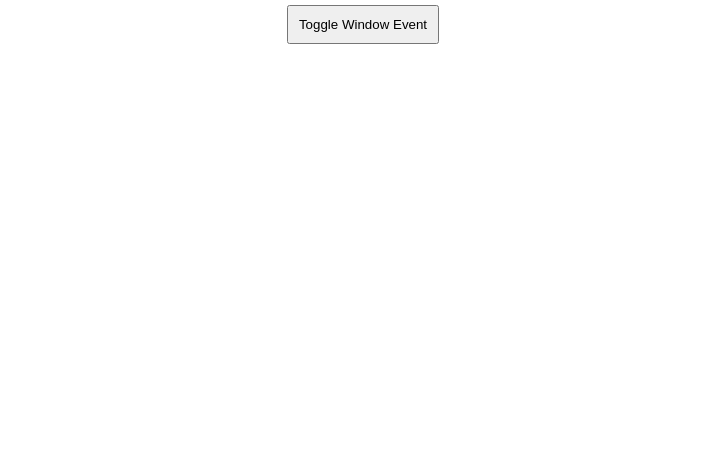
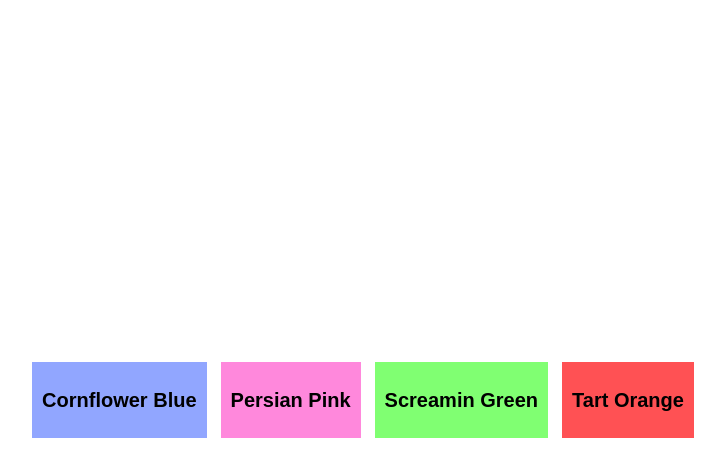
Before and after one commit to S2-SP/react-code-challenges-linkedin, a React (Create React App) app: page / in a window 1280 px wide. Shown: the top 476 px of the page, without its empty margins (277-1002 px from the left). Built offline with nearby package versions, Linux system fonts and the light colour scheme.

Commit message:
Add files via upload

```diff
--- /dev/null
+++ b/src/07-color-picker/Color.js
@@ -0,0 +1,18 @@
+import { useEffect, useState } from "react";
+
+export default function Color ({ hex, name, setBackgroundColor }) {
+  const [bgColor, setBgColor] = useState(false);
+
+  useEffect(()=>{
+    setBackgroundColor(bgColor);
+  }, [bgColor]);
+  return (
+    <button
+      className='color-square'
+      style={{ backgroundColor: hex }}
+      onClick={()=> setBgColor(hex)}
+    >
+      <h2>{name}</h2>
+    </button>
+  )
+}
--- /dev/null
+++ b/src/07-color-picker/ColorPicker.js
@@ -0,0 +1,42 @@
+import { useEffect, useState } from 'react'
+import Color from './Color'
+
+const colors = [{
+  hex: '#91A6FF',
+  name: 'Cornflower Blue'
+},
+{
+  hex: '#FF88DC',
+  name: 'Persian Pink'
+},
+{
+  hex: '#80FF72',
+  name: 'Screamin Green'
+},
+{
+  hex: '#FF5154',
+  name: 'Tart Orange'
+}]
+
+export default function ColorPicker () {
+  const [backgroundColor, setBackgroundColor] = useState('white')
+  const [color, setColor] = useState('')
+
+  useEffect(()=>{
+
+    if(color){
+      setBackgroundColor(color)
+    }
+
+  }, [color])
+
+  return (
+    <div className='page' style={{ backgroundColor }}>
+      {
+        colors.map(color => (
+          <Color key={color.hex} hex={color.hex} name={color.name} setBackgroundColor={setColor}/>
+        ))
+      }
+    </div>
+  )
+}
--- a/src/App.js
+++ b/src/App.js
@@ -1,10 +1,10 @@
 import './App.css'
-import ToggleWindowEvent from './06-add-window-event/ToggleWindowEvent'
+import ColorPicker from './07-color-picker/ColorPicker'
 
 function App () {
   return (
     <div className='App'>
-      <ToggleWindowEvent />
+      <ColorPicker />
     </div>
   )
 }
--- a/src/index.css
+++ b/src/index.css
@@ -18,6 +18,7 @@ button {
   padding: 10px;
   margin: 5px;
   outline: none;
+  border: 2px solid white;
 }
 
 .dark-mode-button {
```
Also changed, not shown: src/06-timer/Timer.js (added, +18 -0 lines), src/index.js (+7 -7 lines).
